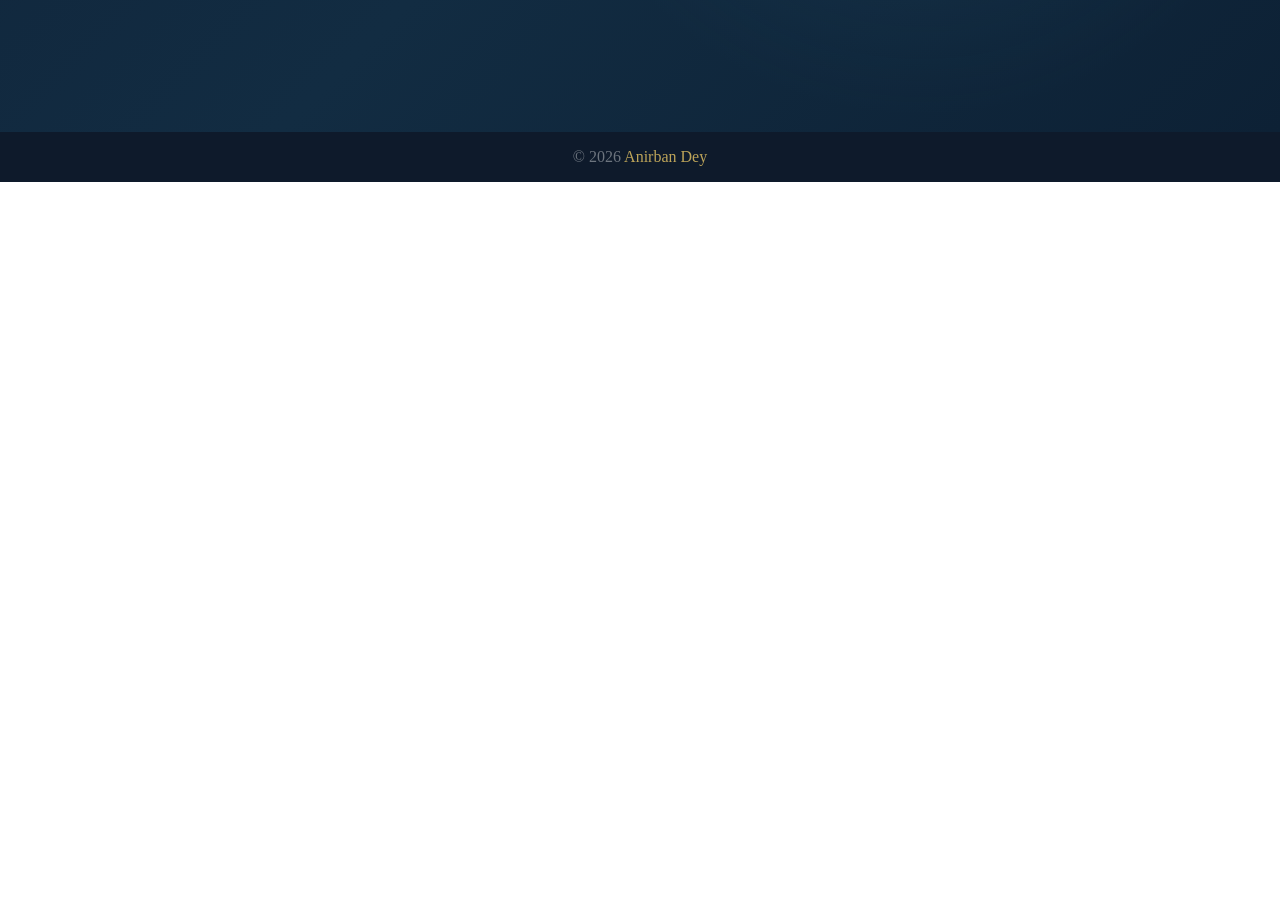
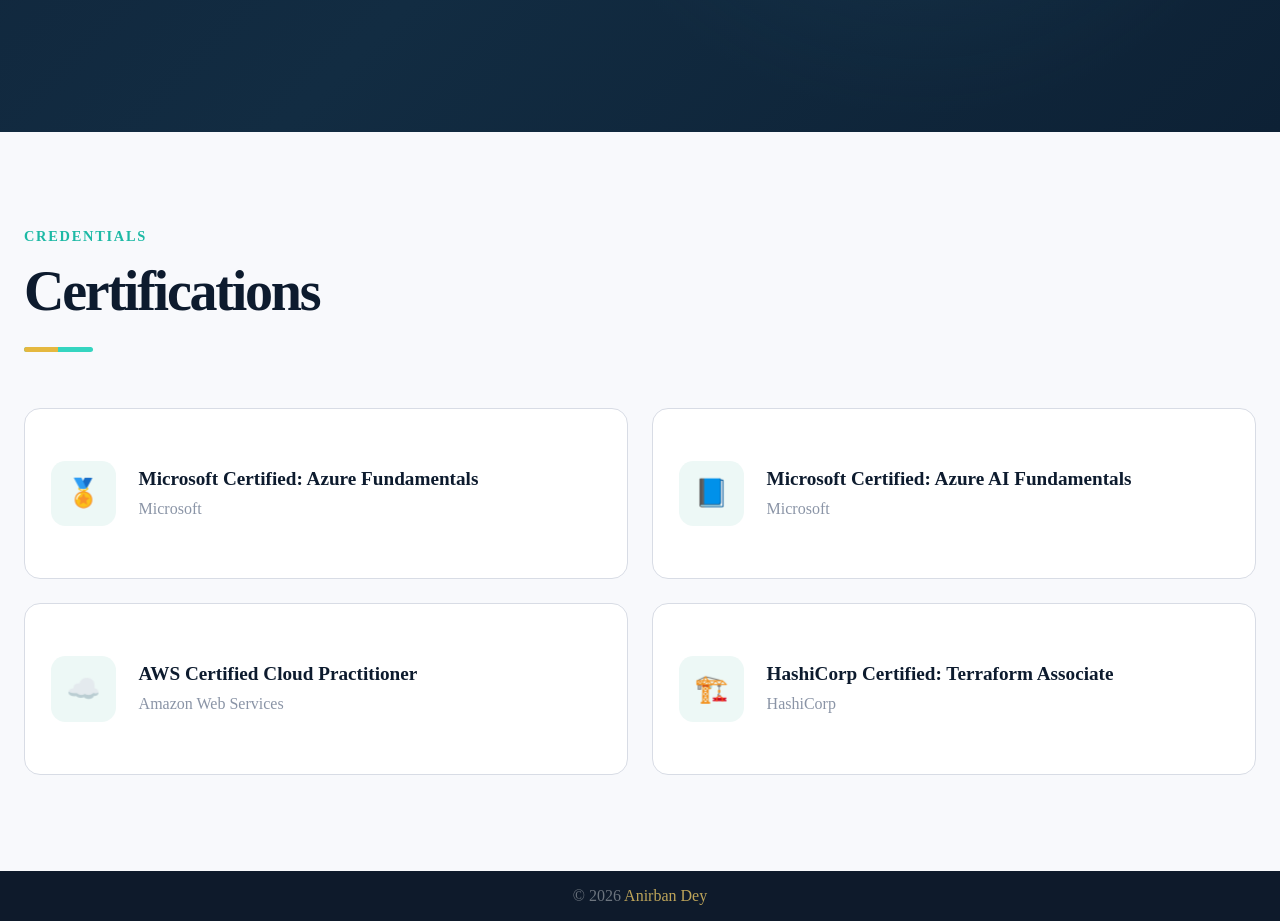
Before and after one commit to soufrabi/portfolio, an Angular app: page / in a window 1280 px wide. Shown: the part 666-1587 px from the top of the page. Before the commit the page ends 848 px from the top, so only its background shows below. Built offline with nearby package versions, Linux system fonts and the light colour scheme.

Commit message:
Add certifications component

```diff
--- a/src/app/app.html
+++ b/src/app/app.html
@@ -1,5 +1,7 @@
 <app-header></app-header>
 <app-hero></app-hero>
+<app-certifications></app-certifications>
+
 
 <!-- <main class="content">
     <router-outlet></router-outlet>
--- a/src/app/app.ts
+++ b/src/app/app.ts
@@ -3,10 +3,11 @@ import { RouterOutlet } from '@angular/router';
 import { Header } from "./components/header/header";
 import { Footer } from "./components/footer/footer";
 import { Hero } from "./components/hero/hero";
+import { Certifications } from "./components/certifications/certifications";
 
 @Component({
   selector: 'app-root',
-  imports: [RouterOutlet, Header, Footer, Hero],
+  imports: [RouterOutlet, Header, Footer, Hero, Certifications],
   templateUrl: './app.html',
   styleUrl: './app.scss'
 })
--- /dev/null
+++ b/src/app/components/certifications/certifications.html
@@ -0,0 +1,39 @@
+<section class="certifications">
+  <div class="container">
+
+    <div class="section-header">
+      <span class="eyebrow">CREDENTIALS</span>
+
+      <h2>Certifications</h2>
+
+      <div class="accent-line">
+        <span></span>
+      </div>
+    </div>
+
+    <div class="certifications-grid">
+
+      @for (certification of certifications; track certification.title) {
+        <article
+          class="certification-card"
+          role="button"
+          tabindex="0"
+          (click)="openCertification(certification.url)"
+          (keydown.enter)="openCertification(certification.url)"
+          (keydown.space)="openCertification(certification.url)"
+        >
+          <div class="icon">
+            <span>{{ certification.icon }}</span>
+          </div>
+
+          <div class="certification-content">
+            <h3>{{ certification.title }}</h3>
+            <p>{{ certification.issuer }}</p>
+          </div>
+        </article>
+      }
+
+    </div>
+
+  </div>
+</section>
--- /dev/null
+++ b/src/app/components/certifications/certifications.scss
@@ -0,0 +1,183 @@
+.certifications {
+  padding: 6rem 0;
+  background: #f8f9fc;
+}
+
+.container {
+  width: min(100% - 3rem, 95rem);
+  margin-inline: auto;
+}
+
+.section-header {
+  margin-bottom: 3.5rem;
+}
+
+.eyebrow {
+  display: block;
+  margin-bottom: 1rem;
+
+  color: #1db9a5;
+  font-size: 0.9rem;
+  font-weight: 700;
+  letter-spacing: 0.12em;
+}
+
+h2 {
+  margin: 0;
+
+  color: #0d1b2e;
+  font-size: clamp(2.5rem, 5vw, 3.5rem);
+  font-weight: 700;
+  line-height: 1.1;
+  letter-spacing: -0.04em;
+}
+
+.accent-line {
+  display: flex;
+  width: 4.3rem;
+  height: 0.3rem;
+  margin-top: 1.5rem;
+
+  overflow: hidden;
+  border-radius: 0.2rem;
+
+  background: #35d5c0;
+
+  span {
+    width: 50%;
+    background: #e5b83f;
+  }
+}
+
+.certifications-grid {
+  display: grid;
+  grid-template-columns: repeat(2, minmax(0, 1fr));
+  gap: 1.5rem;
+}
+
+.certification-card {
+  display: flex;
+  align-items: center;
+  gap: 1.4rem;
+
+  min-height: 7.8rem;
+  padding: 1.4rem 1.6rem;
+
+  background: #ffffff;
+  border: 0.0625rem solid #d8dce5;
+  border-radius: 1rem;
+
+  cursor: pointer;
+
+  transition:
+    transform 0.2s ease,
+    box-shadow 0.2s ease,
+    border-color 0.2s ease;
+
+  &:hover {
+    transform: translateY(-0.2rem);
+    border-color: #c7cdd8;
+    box-shadow: 0 0.8rem 2rem rgba(13, 27, 46, 0.08);
+  }
+
+  &:focus-visible {
+    outline: 0.15rem solid #35d5c0;
+    outline-offset: 0.2rem;
+  }
+
+  &:active {
+    transform: translateY(0);
+  }
+}
+
+.icon {
+  display: grid;
+  flex: 0 0 4.1rem;
+  width: 4.1rem;
+  height: 4.1rem;
+
+  place-items: center;
+
+  border-radius: 0.9rem;
+  background: #edf8f6;
+
+  span {
+    font-size: 1.7rem;
+  }
+}
+
+.certification-content {
+  min-width: 0;
+}
+
+h3 {
+  margin: 0 0 0.4rem;
+
+  color: #0d1b2e;
+  font-size: 1.2rem;
+  font-weight: 700;
+  line-height: 1.3;
+}
+
+p {
+  margin: 0;
+
+  color: #8a94a6;
+  font-size: 1rem;
+  line-height: 1.4;
+}
+
+
+/* Tablet */
+@media (max-width: 60rem) {
+  .certifications {
+    padding: 5rem 0;
+  }
+
+  .certifications-grid {
+    grid-template-columns: 1fr;
+  }
+}
+
+
+/* Mobile */
+@media (max-width: 40rem) {
+  .certifications {
+    padding: 4rem 0;
+  }
+
+  .container {
+    width: min(100% - 2rem, 95rem);
+  }
+
+  .section-header {
+    margin-bottom: 2.5rem;
+  }
+
+  h2 {
+    font-size: 2.5rem;
+  }
+
+  .certification-card {
+    min-height: auto;
+    padding: 1.2rem;
+  }
+
+  .icon {
+    flex-basis: 3.5rem;
+    width: 3.5rem;
+    height: 3.5rem;
+
+    span {
+      font-size: 1.4rem;
+    }
+  }
+
+  h3 {
+    font-size: 1rem;
+  }
+
+  p {
+    font-size: 0.9rem;
+  }
+}
--- /dev/null
+++ b/src/app/components/certifications/certifications.ts
@@ -0,0 +1,47 @@
+import { Component } from '@angular/core';
+
+interface Certification {
+  title: string;
+  issuer: string;
+  icon: string;
+  url: string;
+}
+
+@Component({
+  selector: 'app-certifications',
+  imports: [],
+  templateUrl: './certifications.html',
+  styleUrl: './certifications.scss',
+})
+export class Certifications {
+    certifications: Certification[] = [
+    {
+      title: 'Microsoft Certified: Azure Fundamentals',
+      issuer: 'Microsoft',
+      icon: '🏅',
+      url: 'https://learn.microsoft.com/api/credentials/share/en-us/AnirbanDey-7718/6AEF5E7103BDEBC8?sharingId=5DCE6DAF916F43F4'
+    },
+    {
+      title: 'Microsoft Certified: Azure AI Fundamentals',
+      issuer: 'Microsoft',
+      icon: '📘',
+      url: 'https://learn.microsoft.com/api/credentials/share/en-us/AnirbanDey-7718/C8D368B33F6CAD44?sharingId=5DCE6DAF916F43F4'
+    },
+     {
+      title: 'AWS Certified Cloud Practitioner',
+      issuer: 'Amazon Web Services',
+      icon: '☁️',
+      url: 'https://www.credly.com/badges/bf4a2577-743b-4940-b879-8eafa165d22e/public_url'
+    },
+     {
+      title: 'HashiCorp Certified: Terraform Associate',
+      issuer: 'HashiCorp',
+      icon: '🏗️',
+      url: 'https://www.credly.com/badges/301b6bc5-f4c1-4a3d-94eb-9bc6f4036252/public_url'
+    }
+  ];
+
+  openCertification(url: string): void {
+    window.open(url, '_blank', 'noopener,noreferrer');
+  }
+}
```
Also changed, not shown: 1 other file (tests, documents, lock files or other folders).
